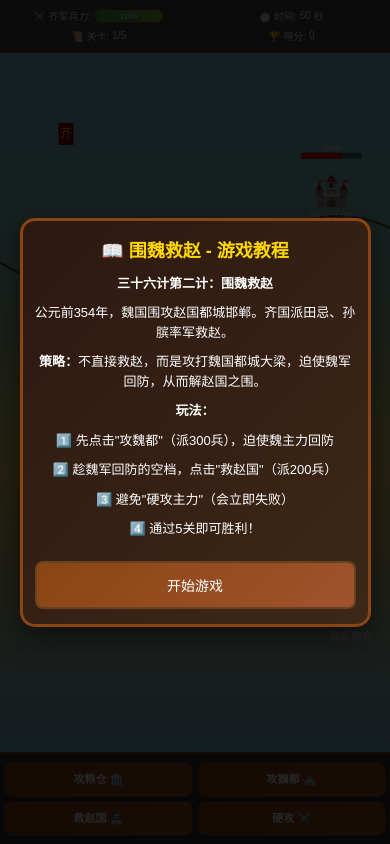
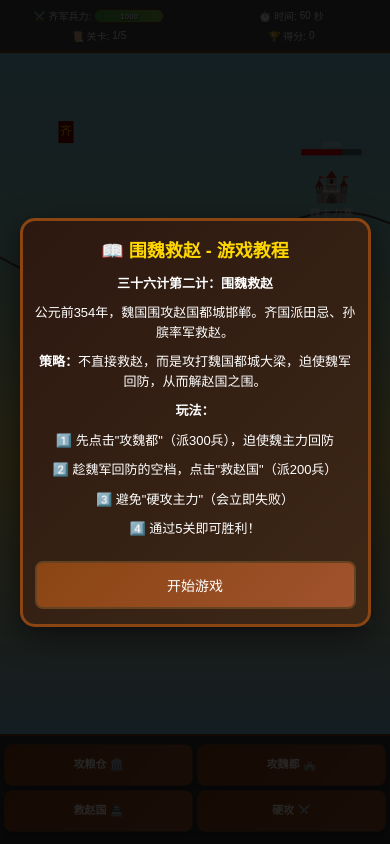
Before and after one commit to dengzi008/bf2wwjz, a plain HTML site: page index.html in a window 390 px wide. Drawn offline with Linux system fonts and the light colour scheme.

Commit message:
Update index.html

```diff
--- a/index.html
+++ b/index.html
@@ -19,12 +19,15 @@
             position: fixed;
             width: 100%;
             height: 100%;
+            margin: 0;
+            padding: 0;
         }
 
         /* 游戏容器 */
         #gameContainer {
             width: 100vw;
             height: 100vh;
+            max-height: 100vh;
             display: flex;
             flex-direction: column;
             position: relative;
@@ -136,7 +139,7 @@
 
         /* Canvas画布 */
         #gameCanvas {
-            flex: 1;
+            flex: 1 1 auto;
             width: 100%;
             height: 100%;
             background: linear-gradient(180deg, #87ceeb 0%, #98d8c8 30%, #f7dc6f 60%, #85c1e2 100%);
@@ -144,6 +147,7 @@
             touch-action: none;
             -webkit-tap-highlight-color: transparent;
             min-height: 0;
+            overflow: hidden;
         }
 
         /* 底部按钮栏 */
@@ -157,16 +161,17 @@
             flex-shrink: 0;
             flex-wrap: wrap;
             z-index: 10;
-            min-height: auto;
             overflow: visible;
             align-items: flex-start;
+            align-content: flex-start;
+            position: relative;
         }
 
         @media (max-width: 768px) {
             #buttonBar {
                 padding: 10px 6px;
                 gap: 6px;
-                min-height: auto;
+                min-height: 120px;
                 align-content: flex-start;
             }
         }
@@ -175,7 +180,8 @@
             #buttonBar {
                 padding: 8px 4px;
                 gap: 4px;
-                min-height: auto;
+                min-height: 110px;
+                max-height: none;
             }
         }
 
@@ -198,10 +204,10 @@
 
         @media (max-width: 768px) {
             .game-btn {
-                padding: 12px 6px;
+                padding: 10px 5px;
                 font-size: 12px;
                 min-width: calc(50% - 3px);
-                flex: 1 1 calc(50% - 3px);
+                flex: 0 0 calc(50% - 3px);
                 max-width: calc(50% - 3px);
                 border-width: 2px;
                 border-radius: 8px;
@@ -209,21 +215,25 @@
                 word-break: keep-all;
                 white-space: normal;
                 overflow: visible;
+                height: auto;
+                min-height: 44px;
             }
         }
 
         @media (max-width: 480px) {
             .game-btn {
-                padding: 10px 4px;
+                padding: 8px 3px;
                 font-size: 11px;
                 min-width: calc(50% - 2px);
-                flex: 1 1 calc(50% - 2px);
+                flex: 0 0 calc(50% - 2px);
                 max-width: calc(50% - 2px);
                 border-width: 1.5px;
                 line-height: 1.2;
                 word-break: keep-all;
                 white-space: normal;
                 overflow: visible;
+                height: auto;
+                min-height: 42px;
             }
         }
 
@@ -592,16 +602,22 @@
             // 等待DOM更新完成，确保按钮栏高度正确计算
             requestAnimationFrame(() => {
                 canvas.width = window.innerWidth;
+
+                // 获取实际高度
                 const topHeight = topBar.offsetHeight || topBar.getBoundingClientRect().height;
-                const buttonHeight = buttonBar.offsetHeight || buttonBar.getBoundingClientRect().height;
+
+                // 手机端：为按钮栏预留足够空间（2行按钮）
+                const isMobile = window.innerWidth <= 768;
+                const buttonBarMinHeight = isMobile ? (window.innerWidth <= 480 ? 110 : 120) : 0;
+                const buttonHeight = Math.max(buttonBar.offsetHeight || buttonBar.getBoundingClientRect().height, buttonBarMinHeight);
+
                 const availableHeight = window.innerHeight - topHeight - buttonHeight;
                 canvas.height = Math.max(200, availableHeight);
 
-                // 手机端优化：确保Canvas有足够空间
-                if (window.innerWidth <= 480) {
-                    canvas.style.minHeight = '200px';
-                } else {
-                    canvas.style.minHeight = '0';
+                // 确保Canvas不会太大，挤压按钮栏
+                if (isMobile) {
+                    const maxCanvasHeight = window.innerHeight - topHeight - buttonBarMinHeight;
+                    canvas.height = Math.min(canvas.height, maxCanvasHeight);
                 }
             });
         }
```
